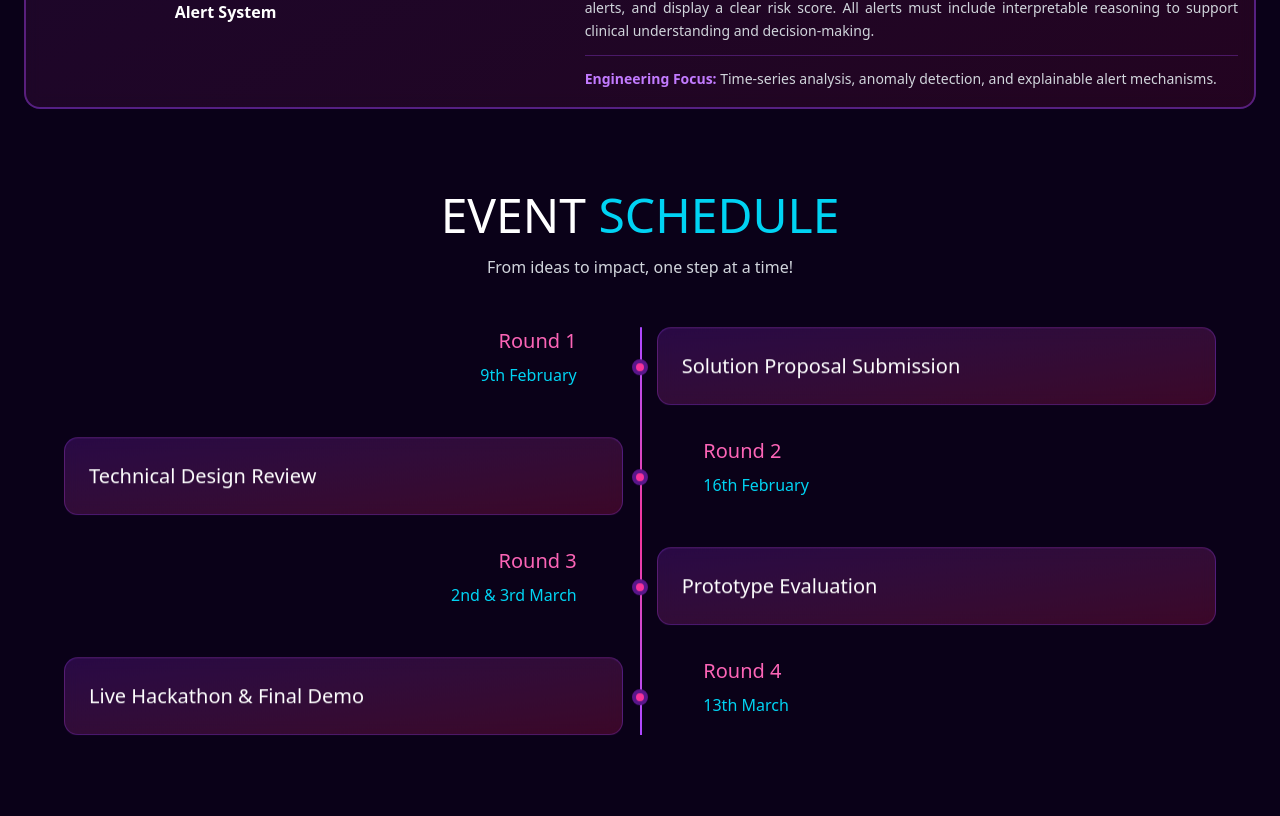
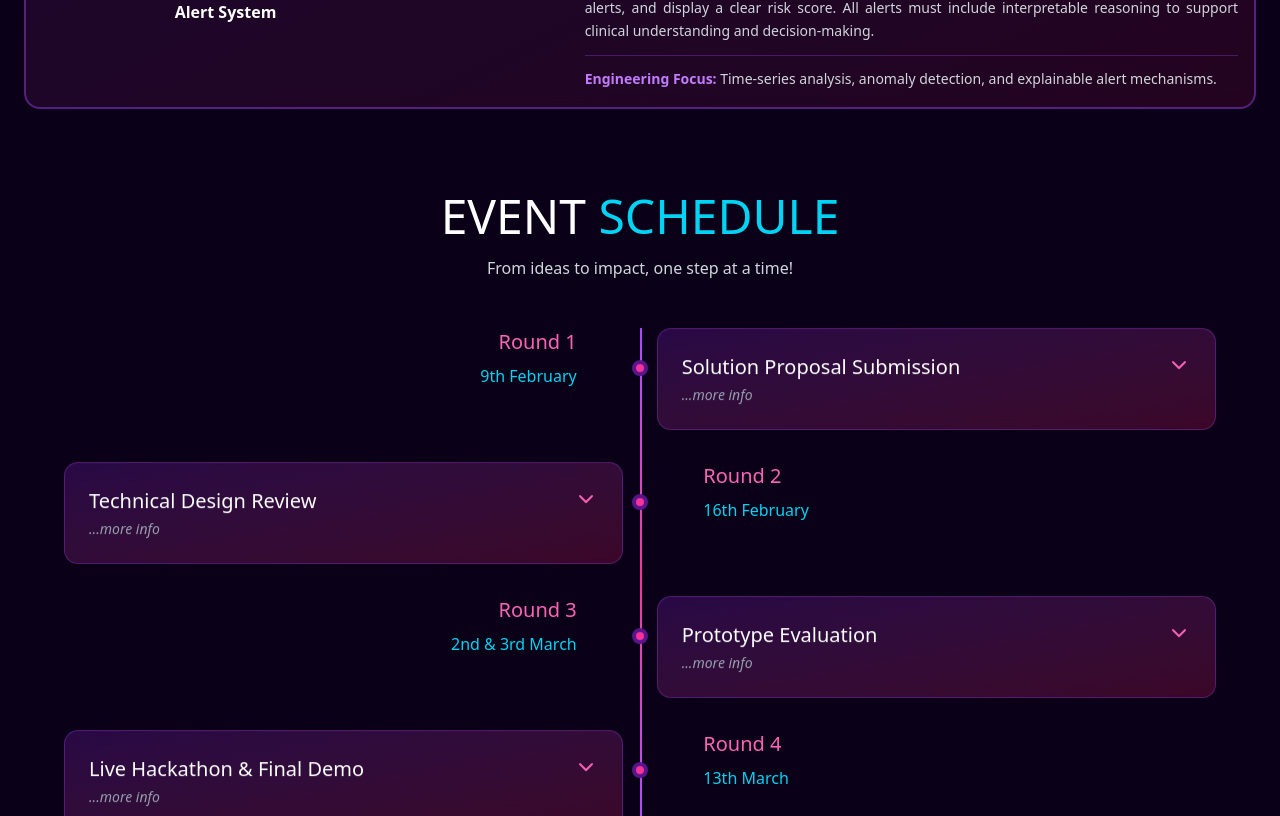
Before and after one commit to SelvaS7/Mednexushackathonwebsite, a React (Vite) app: page / in a window 1280 px wide. Shown: the part 1984-2800 px from the top of the page. Built offline with nearby package versions, Linux system fonts and the light colour scheme.

Commit message:
Update files from Figma Make

```diff
--- a/src/components/EventSchedule.tsx
+++ b/src/components/EventSchedule.tsx
@@ -1,28 +1,86 @@
-import React from 'react';
+import React, { useState } from 'react';
+import { ChevronDown } from 'lucide-react';
 
 export function EventSchedule() {
+  const [expandedRound, setExpandedRound] = useState<number | null>(null);
+
   const schedule = [
     {
       round: 'Round 1',
       title: 'Solution Proposal Submission',
-      date: '9th February'
+      date: '9th February',
+      mode: 'Online',
+      description: [
+        'Teams must submit a detailed solution proposal for one of the given problem statements.',
+        'Clearly explain the healthcare problem being addressed and why it matters in real clinical or patient settings.',
+        'Describe the proposed AI-driven approach, including how the system supports doctors or patients without replacing human judgment.',
+        'Outline the end-to-end workflow of the solution, from input data to final output.',
+        'Highlight the feasibility of implementing the solution in real-world healthcare environments, considering data availability, integration, and deployment practicality.',
+        'No coding is required in this round.',
+        'Evaluation focuses on clinical relevance, innovation, feasibility, and completeness of the proposal.',
+        'Shortlisted teams will advance to the next round.'
+      ]
     },
     {
       round: 'Round 2',
       title: 'Technical Design Review',
-      date: '16th February'
+      date: '16th February',
+      mode: 'Online',
+      description: [
+        'Shortlisted teams will present a detailed technical design and system architecture.',
+        'Explain the data flow, including data ingestion, preprocessing, and decision-making logic.',
+        'Describe the AI approach used (machine learning, rule-based, or hybrid models).',
+        'Clearly explain how the system ensures explainable and interpretable outputs, especially for clinical decision support.',
+        'Justify technology choices with respect to scalability, reliability, and real-world deployment feasibility.',
+        'Jury members may ask technical questions and provide feedback to help teams refine their solution.',
+        'Evaluation emphasizes technical implementation strength, explainable AI, and feasibility.'
+      ]
     },
     {
       round: 'Round 3',
       title: 'Prototype Evaluation',
-      date: '2nd & 3rd March'
+      date: '2nd & 3rd March',
+      mode: 'Online',
+      description: [
+        'Teams must submit a working prototype demonstrating the core functionality of their solution.',
+        'The prototype should include:',
+        '• Data ingestion (forms, datasets, or simulated inputs)',
+        '• AI-based decision logic',
+        '• Recommendations or alerts',
+        '• Clear explanation for outputs',
+        '• A basic but usable web or mobile interface',
+        'The system must demonstrate a complete end-to-end workflow, not just isolated features.',
+        'Teams should show how the solution can realistically be used by clinics, doctors, or patients.',
+        'Evaluation focuses on functional correctness, usability, completeness, and real-world feasibility.',
+        'Only teams with stable and practical implementations will qualify for the final round.'
+      ]
     },
     {
       round: 'Round 4',
       title: 'Live Hackathon & Final Demo',
-      date: '13th March'
+      date: '13th March',
+      mode: 'Offline (On-Campus)',
+      description: [
+        'Finalists will participate in a live on-campus hackathon.',
+        'Teams will further enhance and finalize their prototype within the given time.',
+        'Final submission must include:',
+        '• A working prototype',
+        '• System architecture diagram',
+        '• A 3-minute technical pitch',
+        '• A realistic demonstration scenario',
+        'Teams must clearly explain:',
+        '• How the system works',
+        '• How it fits into real healthcare workflows',
+        '• The feasibility of real-world implementation and adoption',
+        'Final evaluation considers all judging criteria, with strong emphasis on impact, feasibility, and execution quality.',
+        'Winners will be announced at the end of the event.'
+      ]
     }
   ];
+
+  const toggleRound = (index: number) => {
+    setExpandedRound(expandedRound === index ? null : index);
+  };
 
   return (
     <section id="event" className="py-8 md:py-12 px-4 md:px-6">
@@ -40,9 +98,12 @@ export function EventSchedule() {
           <div className="absolute left-1/2 top-0 bottom-0 w-0.5 bg-gradient-to-b from-purple-500 via-pink-500 to-purple-500 hidden md:block"></div>
 
           <div className="space-y-6 md:space-y-8">
-            {schedule.map((event, index) => (
+            {schedule.map((event, index) => {
+              const isExpanded = expandedRound === index;
+
+              return (
                 <div key={index} className="relative">
-                <div className="hidden md:block absolute left-1/2 top-8 w-4 h-4 bg-pink-500 rounded-full transform -translate-x-1/2 border-4 border-purple-900"></div>
+                  <div className="hidden md:block absolute left-1/2 top-8 w-4 h-4 bg-pink-500 rounded-full transform -translate-x-1/2 border-4 border-purple-900 z-10"></div>
 
                   <div className={`flex flex-col md:flex-row gap-4 md:gap-8 ${index % 2 === 0 ? 'md:flex-row' : 'md:flex-row-reverse'}`}>
                     <div className={`md:w-1/2 ${index % 2 === 0 ? 'md:text-right md:pr-12' : 'md:pl-12'}`}>
@@ -51,13 +112,54 @@ export function EventSchedule() {
                     </div>
 
                     <div className="md:w-1/2">
-                    <div className="animate-card bg-gradient-to-br from-purple-900/40 to-pink-900/40 backdrop-blur-sm border border-purple-500/30 rounded-lg md:rounded-xl p-4 md:p-6 hover:border-purple-500/60 transition-all">
-                      <h3 className="text-white text-base md:text-xl">{event.title}</h3>
+                      <div
+                        className={`animate-card bg-gradient-to-br from-purple-900/40 to-pink-900/40 backdrop-blur-sm border border-purple-500/30 rounded-lg md:rounded-xl p-4 md:p-6 cursor-pointer transition-all duration-300 ${
+                          isExpanded ? 'border-purple-500/80 shadow-lg shadow-purple-500/20' : 'hover:border-purple-500/60'
+                        }`}
+                        onClick={() => toggleRound(index)}
+                      >
+                        <div className="flex items-start justify-between gap-3">
+                          <div className="flex-1">
+                            <h3 className="text-white text-base md:text-xl mb-1">{event.title}</h3>
+                            {!isExpanded && (
+                              <p className="text-gray-400 text-xs md:text-sm italic">...more info</p>
+                            )}
+                          </div>
+                          <ChevronDown
+                            className={`w-5 h-5 md:w-6 md:h-6 text-pink-400 flex-shrink-0 transition-transform duration-300 ${
+                              isExpanded ? 'rotate-180' : ''
+                            }`}
+                          />
+                        </div>
+
+                        <div
+                          className={`overflow-hidden transition-all duration-300 ease-in-out ${
+                            isExpanded ? 'max-h-[2000px] opacity-100 mt-4' : 'max-h-0 opacity-0'
+                          }`}
+                        >
+                          <div className="border-t border-purple-500/30 pt-4">
+                            <div className="flex items-center gap-2 mb-4">
+                              <span className="text-xs md:text-sm px-3 py-1 bg-cyan-500/20 text-cyan-300 rounded-full border border-cyan-500/40">
+                                🖥️ {event.mode}
+                              </span>
+                            </div>
+
+                            <ul className="space-y-2 text-gray-300 text-xs md:text-sm">
+                              {event.description.map((item, idx) => (
+                                <li key={idx} className={`${item.startsWith('•') ? 'ml-4' : ''}`}>
+                                  {!item.startsWith('•') && !item.endsWith(':') && '• '}
+                                  {item}
+                                </li>
+                              ))}
+                            </ul>
                           </div>
                         </div>
                       </div>
                     </div>
-            ))}
+                  </div>
+                </div>
+              );
+            })}
           </div>
         </div>
       </div>
--- a/src/index.css
+++ b/src/index.css
@@ -24,6 +24,20 @@
       --tw-leading: initial;
       --tw-font-weight: initial;
       --tw-tracking: initial;
+      --tw-shadow: 0 0 #0000;
+      --tw-shadow-color: initial;
+      --tw-shadow-alpha: 100%;
+      --tw-inset-shadow: 0 0 #0000;
+      --tw-inset-shadow-color: initial;
+      --tw-inset-shadow-alpha: 100%;
+      --tw-ring-color: initial;
+      --tw-ring-shadow: 0 0 #0000;
+      --tw-inset-ring-color: initial;
+      --tw-inset-ring-shadow: 0 0 #0000;
+      --tw-ring-inset: initial;
+      --tw-ring-offset-width: 0px;
+      --tw-ring-offset-color: #fff;
+      --tw-ring-offset-shadow: 0 0 #0000;
       --tw-blur: initial;
       --tw-brightness: initial;
       --tw-contrast: initial;
@@ -46,24 +60,11 @@
       --tw-backdrop-opacity: initial;
       --tw-backdrop-saturate: initial;
       --tw-backdrop-sepia: initial;
+      --tw-duration: initial;
       --tw-ease: initial;
       --tw-scale-x: 1;
       --tw-scale-y: 1;
       --tw-scale-z: 1;
-      --tw-shadow: 0 0 #0000;
-      --tw-shadow-color: initial;
-      --tw-shadow-alpha: 100%;
-      --tw-inset-shadow: 0 0 #0000;
-      --tw-inset-shadow-color: initial;
-      --tw-inset-shadow-alpha: 100%;
-      --tw-ring-color: initial;
-      --tw-ring-shadow: 0 0 #0000;
-      --tw-inset-ring-color: initial;
-      --tw-inset-ring-shadow: 0 0 #0000;
-      --tw-ring-inset: initial;
-      --tw-ring-offset-width: 0px;
-      --tw-ring-offset-color: #fff;
-      --tw-ring-offset-shadow: 0 0 #0000;
     }
   }
 }
@@ -665,6 +666,10 @@
     margin-bottom: calc(var(--spacing) * 12);
   }
 
+  .ml-4 {
+    margin-left: calc(var(--spacing) * 4);
+  }
+
   .block {
     display: block;
   }
@@ -771,6 +776,14 @@
 
   .h-px {
     height: 1px;
+  }
+
+  .max-h-0 {
+    max-height: calc(var(--spacing) * 0);
+  }
+
+  .max-h-\[2000px\] {
+    max-height: 2000px;
   }
 
   .min-h-screen {
@@ -895,6 +908,10 @@
     translate: var(--tw-translate-x) var(--tw-translate-y);
   }
 
+  .rotate-180 {
+    rotate: 180deg;
+  }
+
   .transform {
     transform: var(--tw-rotate-x) var(--tw-rotate-y) var(--tw-rotate-z) var(--tw-skew-x) var(--tw-skew-y);
   }
@@ -981,6 +998,12 @@
 
   .gap-8 {
     gap: calc(var(--spacing) * 8);
+  }
+
+  :where(.space-y-2 > :not(:last-child)) {
+    --tw-space-y-reverse: 0;
+    margin-block-start: calc(calc(var(--spacing) * 2) * var(--tw-space-y-reverse));
+    margin-block-end: calc(calc(var(--spacing) * 2) * calc(1 - var(--tw-space-y-reverse)));
   }
 
   :where(.space-y-2\.5 > :not(:last-child)) {
@@ -1211,6 +1234,16 @@
     }
   }
 
+  .border-purple-500\/80 {
+    border-color: color-mix(in srgb, oklch(.627 .265 303.9) 80%, transparent);
+  }
+
+  @supports (color: color-mix(in lab, red, red)) {
+    .border-purple-500\/80 {
+      border-color: color-mix(in oklab, var(--color-purple-500) 80%, transparent);
+    }
+  }
+
   .border-purple-900 {
     border-color: var(--color-purple-900);
   }
@@ -1868,6 +1901,10 @@
     color: #000;
   }
 
+  .text-cyan-300 {
+    color: var(--color-cyan-300);
+  }
+
   .text-cyan-400 {
     color: var(--color-cyan-400);
   }
@@ -1948,6 +1985,10 @@
     text-transform: uppercase;
   }
 
+  .italic {
+    font-style: italic;
+  }
+
   .not-italic {
     font-style: normal;
   }
@@ -1956,6 +1997,10 @@
     text-decoration-line: none;
   }
 
+  .opacity-0 {
+    opacity: 0;
+  }
+
   .opacity-5 {
     opacity: .05;
   }
@@ -1974,6 +2019,25 @@
 
   .opacity-70 {
     opacity: .7;
+  }
+
+  .opacity-100 {
+    opacity: 1;
+  }
+
+  .shadow-lg {
+    --tw-shadow: 0 10px 15px -3px var(--tw-shadow-color, #0000001a), 0 4px 6px -4px var(--tw-shadow-color, #0000001a);
+    box-shadow: var(--tw-inset-shadow), var(--tw-inset-ring-shadow), var(--tw-ring-offset-shadow), var(--tw-ring-shadow), var(--tw-shadow);
+  }
+
+  .shadow-purple-500\/20 {
+    --tw-shadow-color: color-mix(in srgb, oklch(.627 .265 303.9) 20%, transparent);
+  }
+
+  @supports (color: color-mix(in lab, red, red)) {
+    .shadow-purple-500\/20 {
+      --tw-shadow-color: color-mix(in oklab, color-mix(in oklab, var(--color-purple-500) 20%, transparent) var(--tw-shadow-alpha), transparent);
+    }
   }
 
   .blur {
@@ -2066,6 +2130,11 @@
     transition-property: transform, translate, scale, rotate;
     transition-timing-function: var(--tw-ease, var(--default-transition-timing-function));
     transition-duration: var(--tw-duration, var(--default-transition-duration));
+  }
+
+  .duration-300 {
+    --tw-duration: .3s;
+    transition-duration: .3s;
   }
 
   .ease-in {
@@ -3402,6 +3471,85 @@ html {
   inherits: false
 }
 
+@property --tw-shadow {
+  syntax: "*";
+  inherits: false;
+  initial-value: 0 0 #0000;
+}
+
+@property --tw-shadow-color {
+  syntax: "*";
+  inherits: false
+}
+
+@property --tw-shadow-alpha {
+  syntax: "<percentage>";
+  inherits: false;
+  initial-value: 100%;
+}
+
+@property --tw-inset-shadow {
+  syntax: "*";
+  inherits: false;
+  initial-value: 0 0 #0000;
+}
+
+@property --tw-inset-shadow-color {
+  syntax: "*";
+  inherits: false
+}
+
+@property --tw-inset-shadow-alpha {
+  syntax: "<percentage>";
+  inherits: false;
+  initial-value: 100%;
+}
+
+@property --tw-ring-color {
+  syntax: "*";
+  inherits: false
+}
+
+@property --tw-ring-shadow {
+  syntax: "*";
+  inherits: false;
+  initial-value: 0 0 #0000;
+}
+
+@property --tw-inset-ring-color {
+  syntax: "*";
+  inherits: false
+}
+
+@property --tw-inset-ring-shadow {
+  syntax: "*";
+  inherits: false;
+  initial-value: 0 0 #0000;
+}
+
+@property --tw-ring-inset {
+  syntax: "*";
+  inherits: false
+}
+
+@property --tw-ring-offset-width {
+  syntax: "<length>";
+  inherits: false;
+  initial-value: 0;
+}
+
+@property --tw-ring-offset-color {
+  syntax: "*";
+  inherits: false;
+  initial-value: #fff;
+}
+
+@property --tw-ring-offset-shadow {
+  syntax: "*";
+  inherits: false;
+  initial-value: 0 0 #0000;
+}
+
 @property --tw-blur {
   syntax: "*";
   inherits: false
@@ -3513,6 +3661,11 @@ html {
   inherits: false
 }
 
+@property --tw-duration {
+  syntax: "*";
+  inherits: false
+}
+
 @property --tw-ease {
   syntax: "*";
   inherits: false
@@ -3534,85 +3687,6 @@ html {
   syntax: "*";
   inherits: false;
   initial-value: 1;
-}
-
-@property --tw-shadow {
-  syntax: "*";
-  inherits: false;
-  initial-value: 0 0 #0000;
-}
-
-@property --tw-shadow-color {
-  syntax: "*";
-  inherits: false
-}
-
-@property --tw-shadow-alpha {
-  syntax: "<percentage>";
-  inherits: false;
-  initial-value: 100%;
-}
-
-@property --tw-inset-shadow {
-  syntax: "*";
-  inherits: false;
-  initial-value: 0 0 #0000;
-}
-
-@property --tw-inset-shadow-color {
-  syntax: "*";
-  inherits: false
-}
-
-@property --tw-inset-shadow-alpha {
-  syntax: "<percentage>";
-  inherits: false;
-  initial-value: 100%;
-}
-
-@property --tw-ring-color {
-  syntax: "*";
-  inherits: false
-}
-
-@property --tw-ring-shadow {
-  syntax: "*";
-  inherits: false;
-  initial-value: 0 0 #0000;
-}
-
-@property --tw-inset-ring-color {
-  syntax: "*";
-  inherits: false
-}
-
-@property --tw-inset-ring-shadow {
-  syntax: "*";
-  inherits: false;
-  initial-value: 0 0 #0000;
-}
-
-@property --tw-ring-inset {
-  syntax: "*";
-  inherits: false
-}
-
-@property --tw-ring-offset-width {
-  syntax: "<length>";
-  inherits: false;
-  initial-value: 0;
-}
-
-@property --tw-ring-offset-color {
-  syntax: "*";
-  inherits: false;
-  initial-value: #fff;
-}
-
-@property --tw-ring-offset-shadow {
-  syntax: "*";
-  inherits: false;
-  initial-value: 0 0 #0000;
 }
 
 @keyframes pulse {
```
Lines whose indentation alone changed are shown as unchanged.
